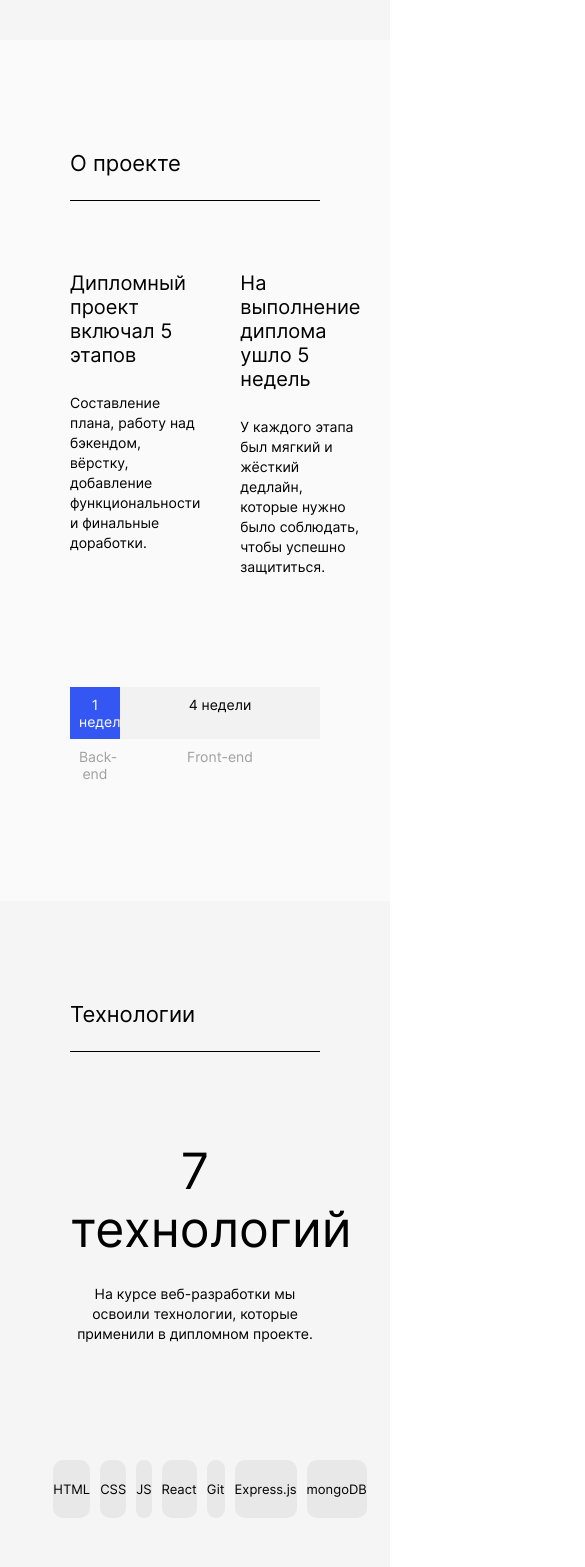
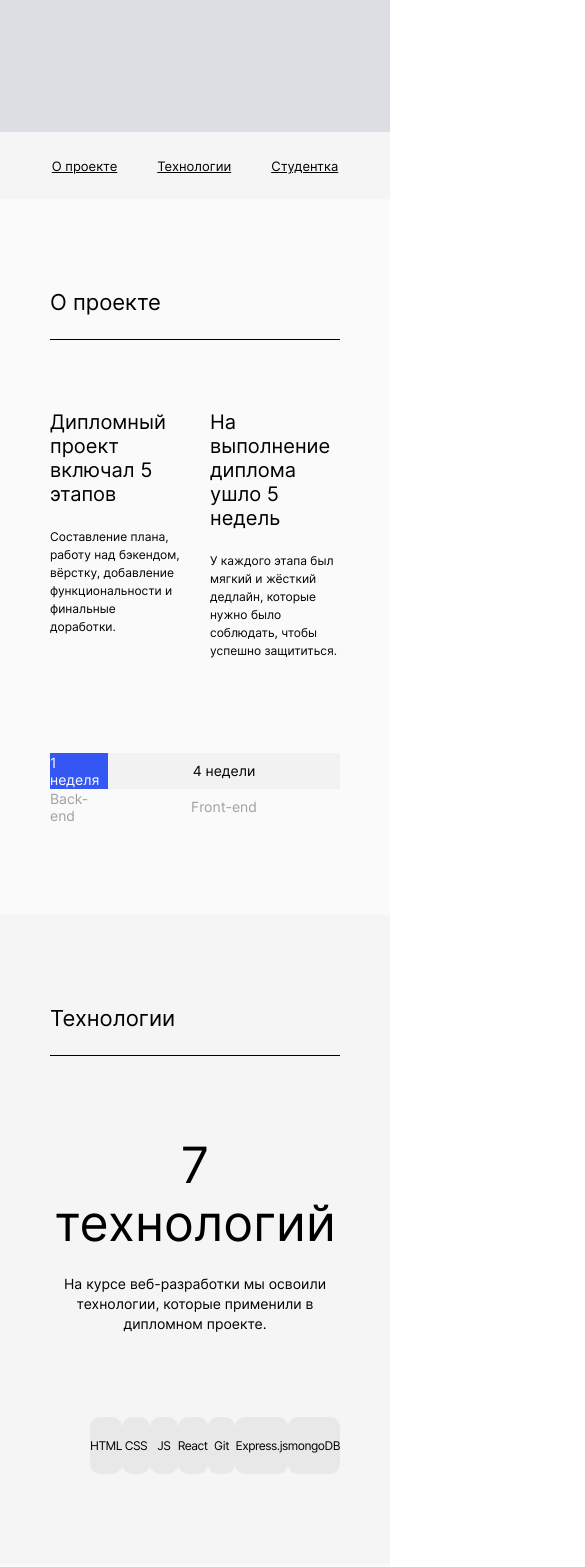
Before and after one commit to lizasilent/movies-explorer-frontend, a React (Create React App) app: page / in a window 390 px wide. Shown: the part 961-2528 px from the top of the page, 585 px wide, since content can reach past the window. Built offline with nearby package versions, Linux system fonts and the light colour scheme.

Commit message:
first page 780

```diff
--- a/src/App.css
+++ b/src/App.css
@@ -1,25 +1,22 @@
 @import url(./vendor/normalize.css);
 @import url(./vendor/fonts/fonts.css);
+
+*{
+  box-sizing: border-box;
+}
 
 .page {
 min-width: 320px;
 background-color:#FAFAFA;
 color: black;
 font-family: Inter, Arial, sans-serif;
-/* box-sizing: border-box; */
 }
 
-@media screen and (max-width: 860px) {
-  .page__content {
-    width: 100%;
-  }
-}
 
 .page__content {
   max-width: 1280px;
   margin: 0 auto;
 }
-
 
 
 .header {
@@ -31,6 +28,13 @@ font-family: Inter, Arial, sans-serif;
   align-items: center;
   justify-content: space-between;
   padding: 18px 70px;
+}
+
+@media screen and (max-width: 999px) {
+
+  .header {
+    padding: 18px 30px;
+  }
 }
 
 .header_white{
@@ -64,8 +68,8 @@ font-family: Inter, Arial, sans-serif;
   border-style: none;
   border-radius: 3px;
   color: white;
-  padding: 8px 20px;
-  min-width: 76px;
+  height: 32px;
+  width: 76px;
   cursor: pointer;
 }
 
@@ -74,13 +78,22 @@ font-family: Inter, Arial, sans-serif;
 }
 
 .promo{
+  position: relative;
   background-color: #DDDEE3;
   background-image: url(./images/main-landing_img.png);
   background-repeat: no-repeat;
   background-position: center;
   display: flex;
   flex-direction: column;
-  padding: 184px 275px 224px;
+  justify-content: center;
+  text-align: center;
+  padding: 184px 0 224px;
+}
+
+@media screen and (max-width: 999px) {
+  .promo {
+    padding: 326px 0 342px;
+  }
 }
 
 .promo__title{
@@ -89,13 +102,20 @@ font-family: Inter, Arial, sans-serif;
   font-weight: normal;
   font-size: 50px;
   line-height: 58px;
-  text-align: center;
+  align-self: center;
+  margin: 0;
 }
+
 
 .navigation {
   background-color: #F5F5F5;
-  padding-top: 25px;
-  padding-bottom: 25px;
+  padding: 25px 0;
+}
+
+@media screen and (max-width: 999px) {
+  .navigation{
+    padding: 24px 0;
+  }
 }
 
 .navigation__menu{
@@ -103,13 +123,17 @@ font-family: Inter, Arial, sans-serif;
   justify-content: center;
   flex-direction: row;
   list-style-type: none;
+  margin: 0;
 }
 
 .navigation__link{
   color: black;
   margin: 0 40px 0 0;
+  font-style: normal;
+  font-weight: 500;
   font-size: 13px;
   line-height: 16px;
+
 }
 
 .about{
@@ -117,8 +141,14 @@ font-family: Inter, Arial, sans-serif;
   justify-content: center;
   flex-direction: column;
   padding: 110px 70px;
+}
 
+@media screen and (max-width: 999px) {
+  .about{
+    padding: 90px 50px;
   }
+}
+
 
 .about__title {
   font-style: normal;
@@ -141,6 +171,12 @@ font-family: Inter, Arial, sans-serif;
   text-align: left;
 }
 
+@media screen and (max-width: 999px) {
+  .columns{
+    grid-column-gap: 30px;
+  }
+}
+
 .column__title{
   font-style: normal;
   font-weight: normal;
@@ -148,6 +184,12 @@ font-family: Inter, Arial, sans-serif;
   line-height: 24px;
   padding-bottom: 26px;
   margin: 0;
+}
+
+@media screen and (max-width: 999px) {
+  .column__title{
+    padding-bottom: 22px;
+  }
 }
 
 .column__text{
@@ -159,19 +201,29 @@ font-family: Inter, Arial, sans-serif;
   padding-bottom: 110px;
 }
 
+@media screen and (max-width: 999px) {
+  .column__text{
+    font-size: 12px;
+    line-height: 18px;
+    padding-bottom: 93px;
+  }
+}
+
 .about__scale{
   display: grid;
   grid-template-columns: 20% 80%;
-  justify-content: center;
-  text-align: center;
+  grid-template-rows: 36px;
+
 }
 
 .scale__visual {
+  display: flex;
+  justify-content: center;
+  align-items:center;
   font-style: normal;
   font-weight: normal;
   font-size: 14px;
   line-height: 17px;
-  padding: 9px;
 }
 
 .scale__visual_blue {
@@ -185,11 +237,8 @@ font-family: Inter, Arial, sans-serif;
 }
 
 .scale__text{
-font-style: normal;
-font-weight: normal;
-font-size: 14px;
-line-height: 17px;
   color: #A0A0A0;
+  font-weight: 500;
 }
 
 .techs {
@@ -198,8 +247,14 @@ color: #A0A0A0;
   flex-direction: column;
   padding: 100px 70px;
   background-color: #F5F5F5;
+}
 
+@media screen and (max-width: 999px) {
+  .techs {
+    padding: 90px 50px;
   }
+}
+
 
 .techs__title{
   font-style: normal;
@@ -211,28 +266,57 @@ color: #A0A0A0;
   margin:0;
 }
 
+@media screen and (max-width: 999px) {
+  .techs__title {
+    padding-top: 80px;
+  }
+}
+
 .techs__text{
   font-style: normal;
   font-weight: normal;
   font-size: 14px;
   line-height: 20px;
+  align-self: center;
   text-align: center;
-  padding-top: 26px;
-  padding-bottom: 100px;
+  padding: 26px 0 100px;
   margin:0;
 }
 
+
+@media screen and (max-width: 999px) {
+  .techs__text {
+    padding: 22px 0 83px;
+    max-width: 460px;
+  }
+}
+
 .navigation__link_square {
+  text-align: center;
+  display: flex;
+  justify-content: center;
+  align-items:center;
   background-color: #E8E8E8;
   border-radius: 10px;
   color: black;
   margin-right: 10px;
-  font-size: 13px;
-  line-height: 16px;
-  padding-top: 21px;
-  padding-bottom: 21px;
   width: 90px;
-  text-align: center;
+  height: 60px;
+  font-style: normal;
+  font-weight: normal;
+  font-size: 14px;
+  line-height: 17px;
+  letter-spacing: -0.04em;
+  margin: 0;
+}
+
+@media screen and (max-width: 999px) {
+  .navigation__link_square {
+    font-size: 12px;
+    line-height: 15px;
+    width: 84px;
+    height: 57px;
+  }
 }
 
 .aboutMe{
@@ -243,6 +327,12 @@ color: #A0A0A0;
   background-color: #FAFAFA;
 }
 
+@media screen and (max-width: 999px) {
+  .aboutMe {
+    padding: 90px 50px;
+  }
+}
+
 .aboutMe__info{
   display: flex;
   justify-content: space-between;
@@ -251,7 +341,6 @@ color: #A0A0A0;
 }
 
 .aboutMe__text{
-margin-right: 270px;
 max-width: 600px;
 }
 
@@ -265,7 +354,38 @@ max-width: 600px;
   padding-bottom: 18px;
 }
 
+@media screen and (max-width: 999px) {
+
+  .aboutMe__text{
+    max-width: 364px;
+    }
+
+  .aboutMe__name {
+    font-size: 40px;
+    line-height: 40px;
+    letter-spacing: -0.04em;
+  }
+
   .aboutMe__profession{
+    font-weight: 500;
+    font-size: 12px;
+    line-height: 18px;
+    }
+
+    .aboutMe__description {
+      font-size: 12px;
+      line-height: 18px;
+      padding-bottom: 87px;
+    }
+
+    .aboutMe__avatar {
+      max-width: 255px;
+      max-height: 307px;
+    }
+}
+
+
+.aboutMe__profession {
     font-style: normal;
     font-weight: 500;
     font-size: 18px;
@@ -310,7 +430,13 @@ margin: 0;
   flex-direction: column;
   padding: 0 70px 125px;
   background-color: #FAFAFA;
-  margin: 0;
+}
+
+@media screen and (max-width: 999px) {
+  .portfolio {
+    padding: 0 50px 90px;
+  }
+
 }
 
 .portfolio__title {
@@ -319,7 +445,10 @@ margin: 0;
   font-size: 18px;
   line-height: 20px;
   color: #A0A0A0;
+  margin: 0;
+  padding-bottom: 50px;
 }
+
 
 .portfolio__menu {
   display: flex;
@@ -330,6 +459,13 @@ margin: 0;
   font-size: 30px;
   letter-spacing: -0.04em;
   margin: 0;
+}
+
+@media screen and (max-width: 999px) {
+  .portfolio__menu {
+    font-size: 28px;
+    line-height: 50px;
+  }
 }
 
 .portfolio__link {
@@ -345,7 +481,14 @@ margin: 0;
 
 .portfolio__line {
   border-bottom: 1px solid #E8E8E8;
+  margin-bottom: 20px;
 }
+
+.portfolio__text{
+  margin: 0;
+  padding: 0 0 19px;
+}
+
 
 
 .footer {
@@ -354,6 +497,12 @@ margin: 0;
   flex-direction: column;
   padding: 79px 70px 20px;
   background-color: #F8F8F8;
+}
+
+@media screen and (max-width: 999px) {
+  .footer {
+    padding: 79px 30px 20px;
+  }
 }
 
 .footer__title{
@@ -379,6 +528,8 @@ margin: 0;
 
 .footer__copyright{
   margin: 0;
+  font-style: normal;
+  font-weight: normal;
 }
 
 .footer__links{
@@ -386,6 +537,7 @@ margin: 0;
   justify-content: center;
   flex-direction: row;
   list-style-type: none;
+  margin: 0;
 }
 
 .footer__link{
@@ -394,7 +546,7 @@ margin: 0;
   font-weight: normal;
   font-size: 13px;
   line-height: 16px;
-  margin-right: 20px;
+  margin: 0 20px 0 0;
   color: black;
 }
 
@@ -633,7 +785,7 @@ margin:0;
 
 .more{
   background-color: #FAFAFA;
-  padding: 50px 480px 80px;
+  padding: 50px 0 80px;
   display: flex;
   flex-direction: column;
   align-items: center;
--- a/src/App.js
+++ b/src/App.js
@@ -92,11 +92,11 @@ function App() {
 
             <div className="portfolio">
               <p className="portfolio__title">Портфолио</p>
-              <div className="portfolio__menu"><p className="portfolio__text">Статичный сайт</p><p><a href="#" className="portfolio__link">↗</a></p></div>
+              <div className="portfolio__menu"><p className="portfolio__text">Статичный сайт</p><a href="#" className="portfolio__link">↗</a></div>
               <div className="portfolio__line"/>
-              <div className="portfolio__menu"><p className="portfolio__text">Адаптивный сайт</p><p><a href="#" className="portfolio__link">↗</a></p></div>
+              <div className="portfolio__menu"><p className="portfolio__text">Адаптивный сайт</p><a href="#" className="portfolio__link">↗</a></div>
               <div className="portfolio__line"/>
-              <div className="portfolio__menu"><p className="portfolio__text">Одностраничное приложение</p><p><a href="#" className="portfolio__link">↗</a></p></div>
+              <div className="portfolio__menu"><p className="portfolio__text">Одностраничное приложение</p><a href="#" className="portfolio__link">↗</a></div>
             </div>
           </main>
 
@@ -197,11 +197,13 @@ function App() {
 
           </ul>
           </div>
+
+
           <div className="more">
           <button className="more__button" type="button">Еще</button>
           </div>
 
-          {/* <div className="login">
+          <div className="login">
               <form className="login__form" type="submit">
                 <img alt='лого' src={mainLogo} className="login__logo"/>
                 <p className="login__header">Добро пожаловать!</p>
@@ -272,7 +274,7 @@ function App() {
          </p>
          <a href="#" className="not-found-page__link"> Назад </a>
           </div>
-            </div> */}
+            </div>
 
     </div>
   </div>
```
Also changed, not shown: src/images/close_icon.png (added), src/images/menu_icon.png (added). Lines whose indentation alone changed are shown as unchanged.
